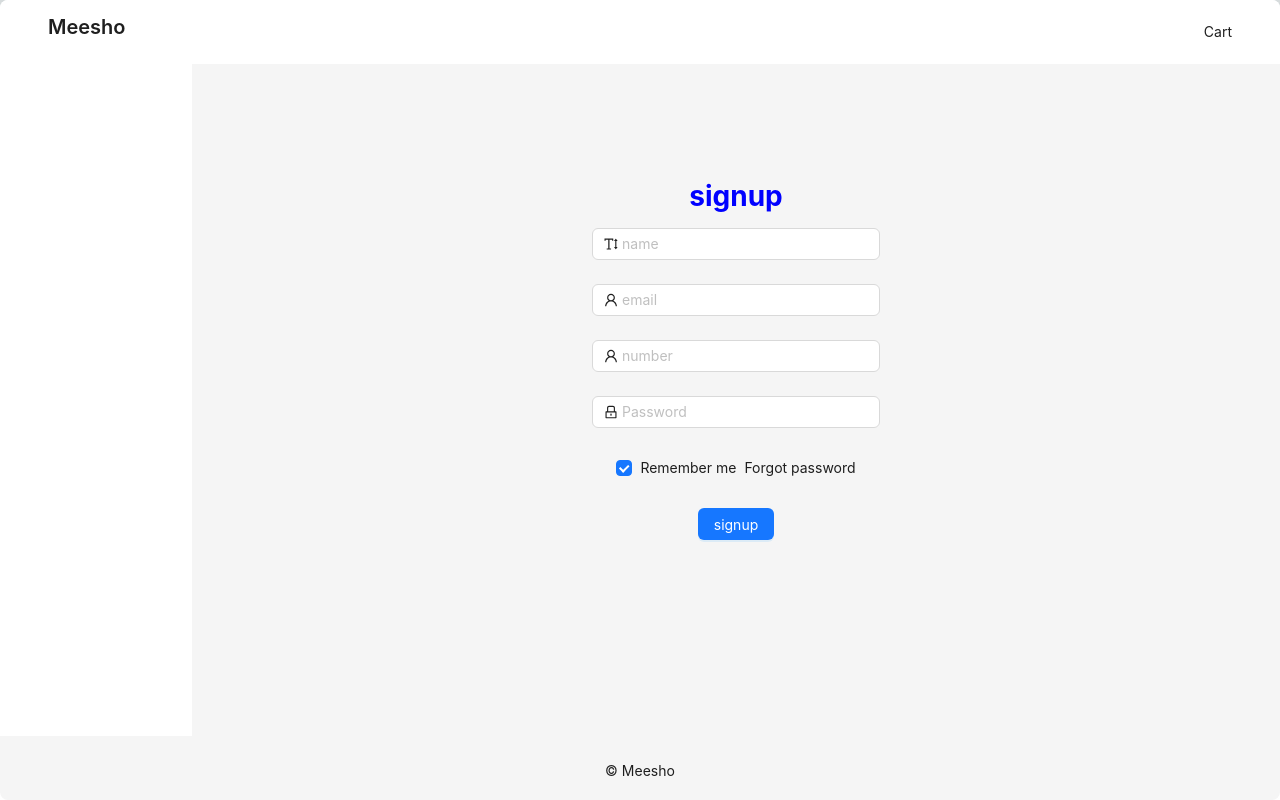
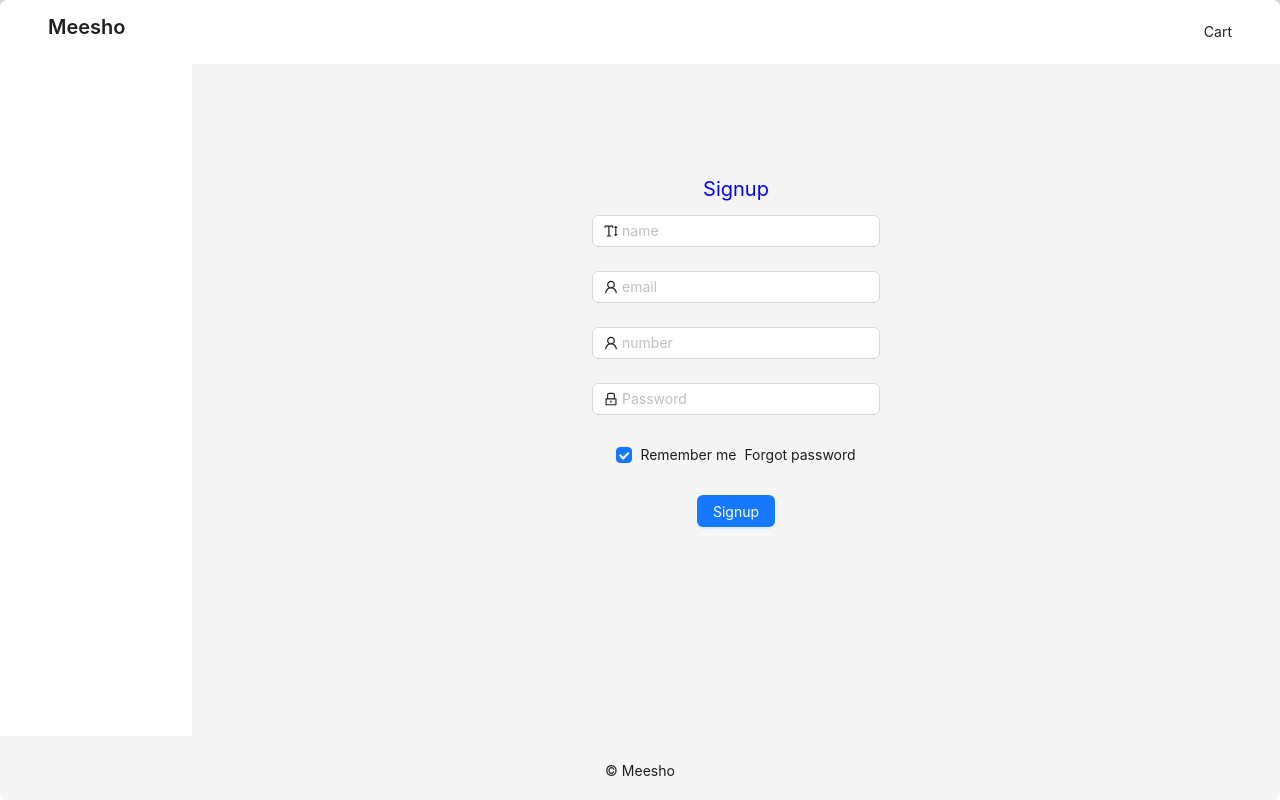
Before and after one commit to trisandyatechnologies/ecom, a Next.js app: page /signup in a window 1280 px wide. Built offline with nearby package versions, Linux system fonts and the light colour scheme.

Commit message:
on   changes

```diff
--- a/src/app/signup/page.tsx
+++ b/src/app/signup/page.tsx
@@ -1,10 +1,10 @@
 'use client';
 import React from 'react';
 import { LineHeightOutlined, LockOutlined, UserOutlined } from '@ant-design/icons';
-import { Button, Checkbox, Form, Input } from 'antd';
+import { Button, Checkbox, Form, Input, Typography } from 'antd';
 import Link from 'next/link';
 
-const signup: React.FC = () => {
+const Signup: React.FC = () => {
   const onFinish = (values: any) => {
     console.log('Received values of form: ', values);
   };
@@ -17,7 +17,7 @@ const signup: React.FC = () => {
       onFinish={onFinish}
       style={{padding:'100px 400px'}}
     >
-      <h1 style={{color:'blue',margin:'10px'}}>signup</h1>
+      <Typography style={{color:'blue',margin:'10px', fontSize:'20px'}}>Signup</Typography>
       <Form.Item
         name="name"
         rules={[{ required: true, message: 'Please input your Username!' }]}
@@ -58,7 +58,7 @@ const signup: React.FC = () => {
 
       <Form.Item>
         <Button type="primary" htmlType="submit" className="login-form-button">
-        <Link href="/signin">signup</Link>
+        <Link href="/signin">Signup</Link>
         </Button>
 
       </Form.Item>
@@ -66,4 +66,4 @@ const signup: React.FC = () => {
   );
 };
 
-export default signup;
+export default Signup;
```
Also changed, not shown: src/app/signin/page.tsx (+8 -8 lines).
